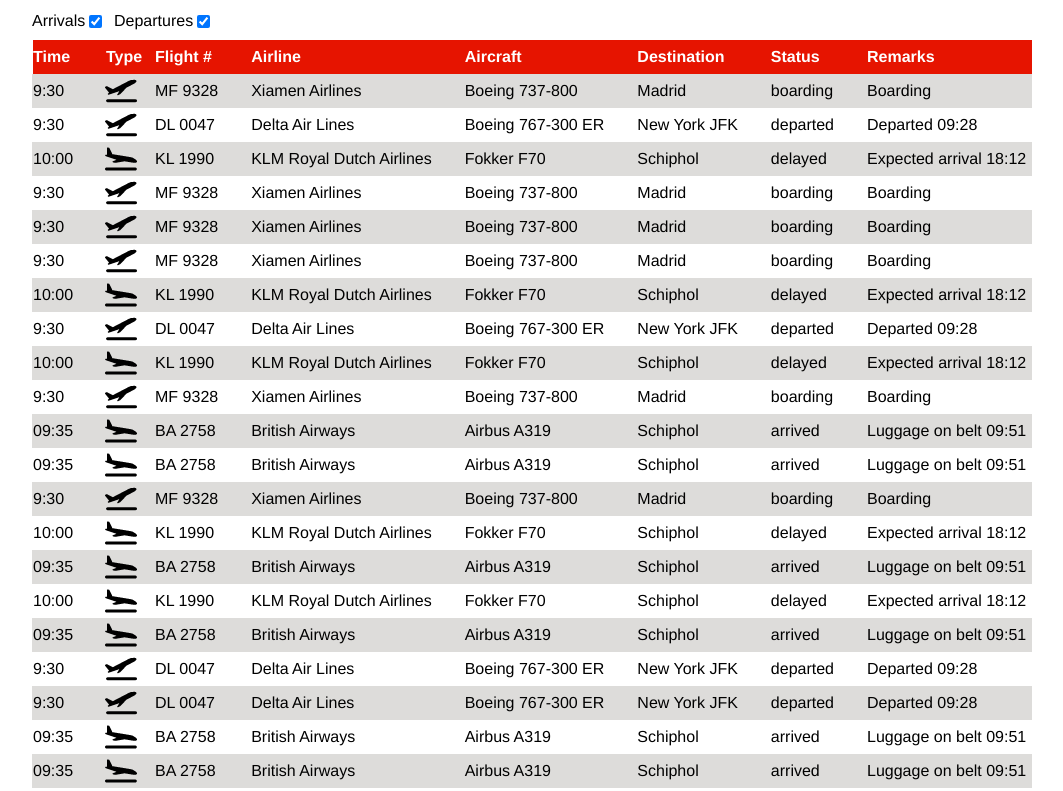
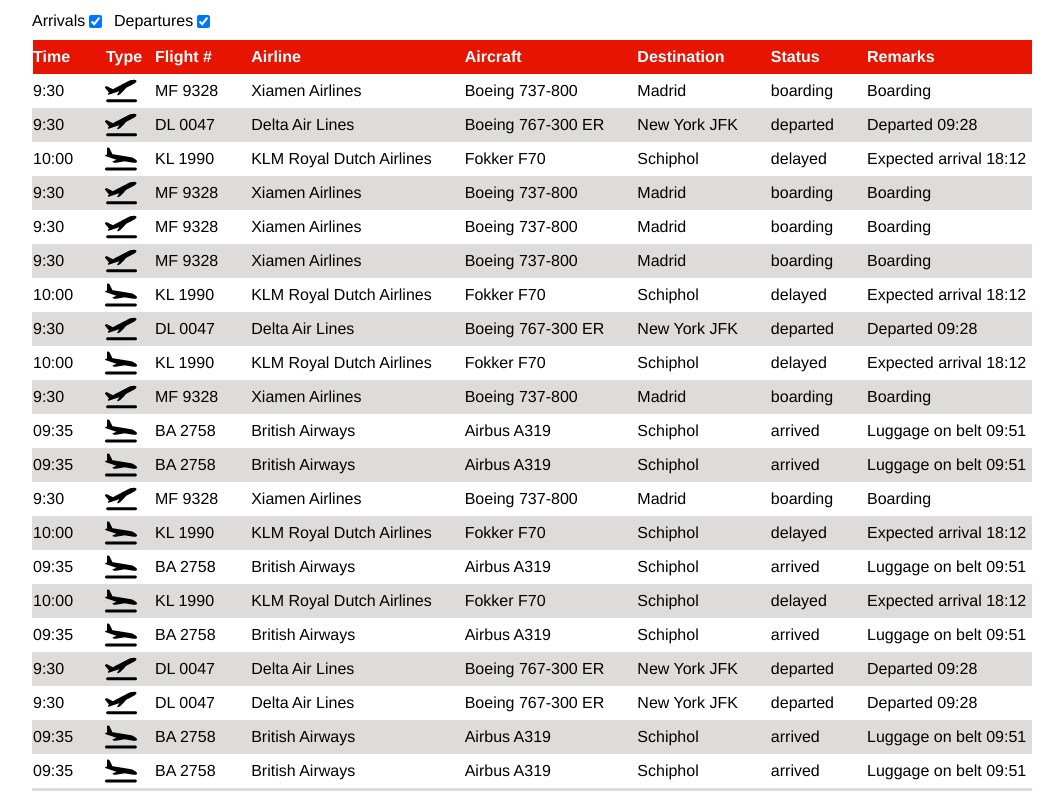
Before and after one commit to dudv/shri, a plain HTML site: page schedule/index.html in a window 1280 px wide. Shown: the top 791 px of the page, without its empty margins (108-1171 px from the left). Drawn offline with Linux system fonts and the light colour scheme.

Commit message:
Schedule: Fixed zebra table coloring for hidden elements. Fixed table header aligning in modal for IE.

```diff
--- a/schedule/index.html
+++ b/schedule/index.html
@@ -120,7 +120,7 @@
 								'<table>',
 									'<thead>',
 										'<tr>',
-											'<th>Satus</th>',
+											'<th>Status</th>',
 											'<th>Remarks</th>',
 										'</tr>',
 									'</thead>',
--- a/schedule/style.less
+++ b/schedule/style.less
@@ -12,21 +12,25 @@ table.flight-table {
 	border-spacing: 0;
 	border: none;
 	position: relative;
+
+	@tr-height: 34px;
+
+	&:before {
+		background: -webkit-repeating-linear-gradient(white, white @tr-height, #dddcda @tr-height, #dddcda @tr-height * 2);
+		background: -o-repeating-linear-gradient(white, white @tr-height, #dddcda @tr-height, #dddcda @tr-height * 2);
+		background: -moz-repeating-linear-gradient(white, white @tr-height, #dddcda @tr-height, #dddcda @tr-height * 2);
+		background: repeating-linear-gradient(white, white @tr-height, #dddcda @tr-height, #dddcda @tr-height * 2);
+		height: 100%;
+		width: 100%;
+		content: '';
+		position: absolute;
+		z-index: -1;
+	}
+
 	tr {
 		display: none;
 		position: relative;
-		height: 34px;
-		&:nth-child(odd) {
-			&:after {
-			  content: "";
-			  position: absolute;
-			  left: 0;
-			  width: 100%;
-			  height: 34px;
-			  z-index: -2;
-			  background-color: #dddcda;
-			}
-		}
+		height: @tr-height;
 		&:hover {
 			background-color: @highlight-color;
 		}
@@ -153,8 +157,8 @@ table.flight-table {
 				position: fixed;
 			    color: white;
 			    z-index: 1;
-				height: 34px;
-				line-height: 34px;
+				height: @tr-height;
+				line-height: @tr-height;
 				margin-top: -17px;
 				background-color: @ya-color;
 				width: 250px;
@@ -274,6 +278,9 @@ label[for="departures-checkbox"] {
 					&:last-child {
 						margin-top: 24px;
 					}
+					th {
+						text-align: left;
+					}
 				}
 			}
 		}
```
Also changed, not shown: schedule/style.css.
